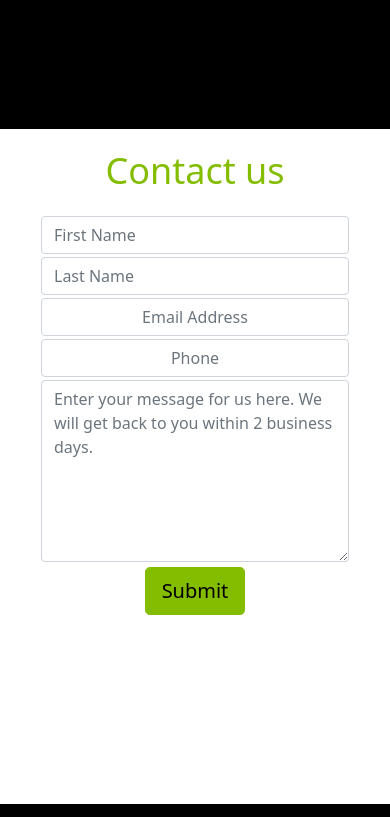
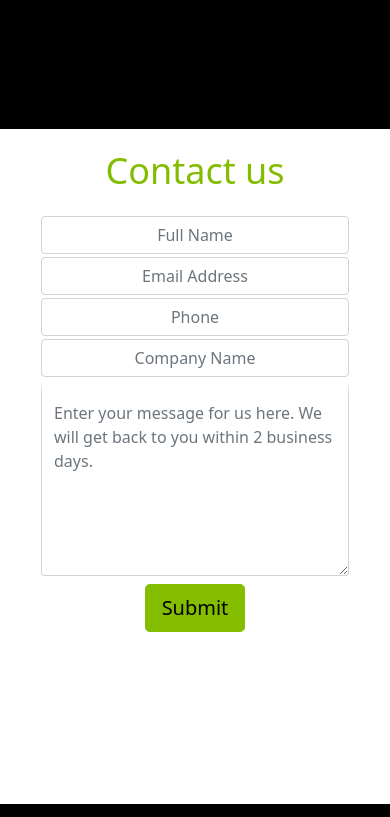
Before and after one commit to Bob-Hunt-PG/AnywhereProducts_Production, a website: page public/index.html in a window 390 px wide. Shown: the part 900-1717 px from the top of the page. Drawn offline with nearby package versions, Linux system fonts and the light colour scheme.

Commit message:
Modified the form inputs. Adjusted CSS. Cannot get email and phone to left justify, so I centered name and company. Left the message as left justified.

```diff
--- a/public/css/styles.css
+++ b/public/css/styles.css
@@ -155,12 +155,14 @@ body {
     padding: 10px;
 }
 
-#fname {
+#fullName {
     margin-bottom: 3px;
+    text-align: center;
 }
 
-#lname {
+#company {
     margin-bottom: 3px;
+    text-align: center;
 }
 
 #email {
@@ -169,6 +171,13 @@ body {
 
 #phone {
     margin-bottom: 3px;
+}
+
+#message {
+    border-top: 15px solid transparent;
+    margin-bottom: 3px;
+    margin-top: 3px;
+    text-align: left;
 }
 
 #btn-form-submit {
--- a/public/index.html
+++ b/public/index.html
@@ -82,34 +82,35 @@
                         <div class="row">
                             <div class="col-md-12">
                                 <div class="well well-sm">
-                                    <form class="form-horizontal" method="post">
+                                    <form class="form-horizontal" id="contact-form" method="POST" action="send" enctype="multipart/form-data">
                                         <fieldset class="fieldset" id="fieldset">
                                             <legend class="text-center form-header">Contact us</legend>
 
                                             <div class="form-group" id="form-grp">
                                                 <span class="col-md-1 col-md-offset-2 text-center"><i class="fa fa-user bigicon"></i></span>
                                                 <div class="col-md-12">
-                                                    <input id="fname" name="name" type="text" placeholder="First Name" class="form-control">
-                                                </div>
-                                            </div>
-                                            <div class="form-group" id="form-grp">
-                                                <span class="col-md-1 col-md-offset-2 text-center"><i class="fa fa-user bigicon"></i></span>
-                                                <div class="col-md-12">
-                                                    <input id="lname" name="name" type="text" placeholder="Last Name" class="form-control">
+                                                    <input id="fullName" name="name" type="text" placeholder="Full Name" class="form-control" required>
                                                 </div>
                                             </div>
 
                                             <div class="form-group" id="form-grp">
                                                 <span class="col-md-1 col-md-offset-2 text-center"><i class="fa fa-envelope-o bigicon"></i></span>
                                                 <div class="col-md-12">
-                                                    <input id="email" name="email" type="text" placeholder="Email Address" class="form-control">
+                                                    <input id="email" name="email" type="text" placeholder="Email Address" class="form-control" required>
                                                 </div>
                                             </div>
 
                                             <div class="form-group" id="form-grp">
                                                 <span class="col-md-1 col-md-offset-2 text-center"><i class="fa fa-phone-square bigicon"></i></span>
                                                 <div class="col-md-12">
-                                                    <input id="phone" name="phone" type="text" placeholder="Phone" class="form-control">
+                                                    <input id="phone" name="phone" type="text" placeholder="Phone" class="form-control" required>
+                                                </div>
+                                            </div>
+
+                                            <div class="form-group" id="form-grp">
+                                                <span class="col-md-1 col-md-offset-2 text-center"><i class="fa fa-user bigicon"></i></span>
+                                                <div class="col-md-12">
+                                                    <input id="company" name="company" type="text" placeholder="Company Name" class="form-control">
                                                 </div>
                                             </div>
 
@@ -122,9 +123,10 @@
 
                                             <div class="form-group" id="form-grp">
                                                 <div class="col-md-12 text-center">
-                                                    <button type="submit" class="btn btn-primary btn-lg" id="btn-form-submit">Submit</button>
+                                                    <button type="submit" value="submit" class="btn btn-primary btn-lg" id="btn-form-submit">Submit</button>
                                                 </div>
                                             </div>
+
                                         </fieldset>
                                     </form>
                                 </div>
```
